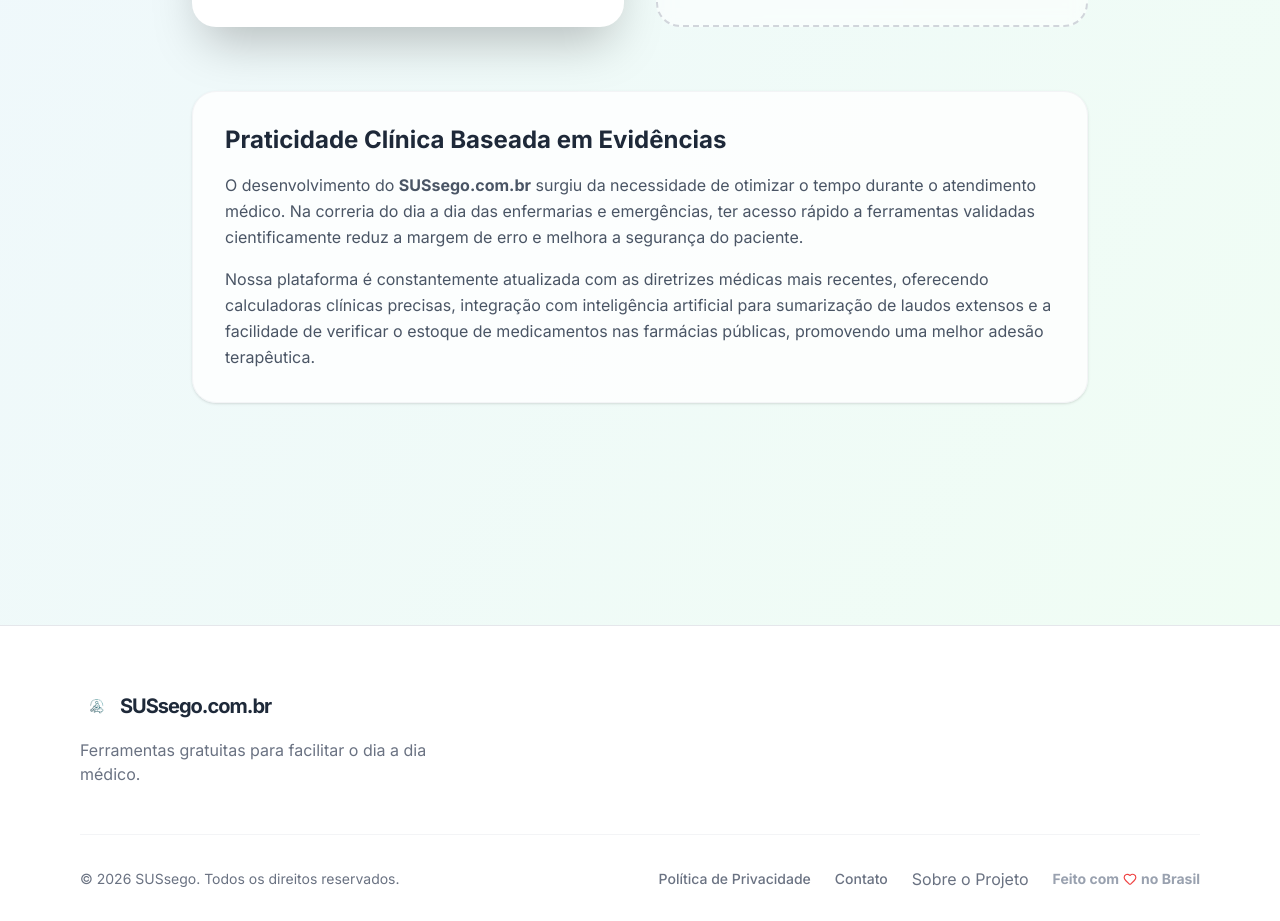
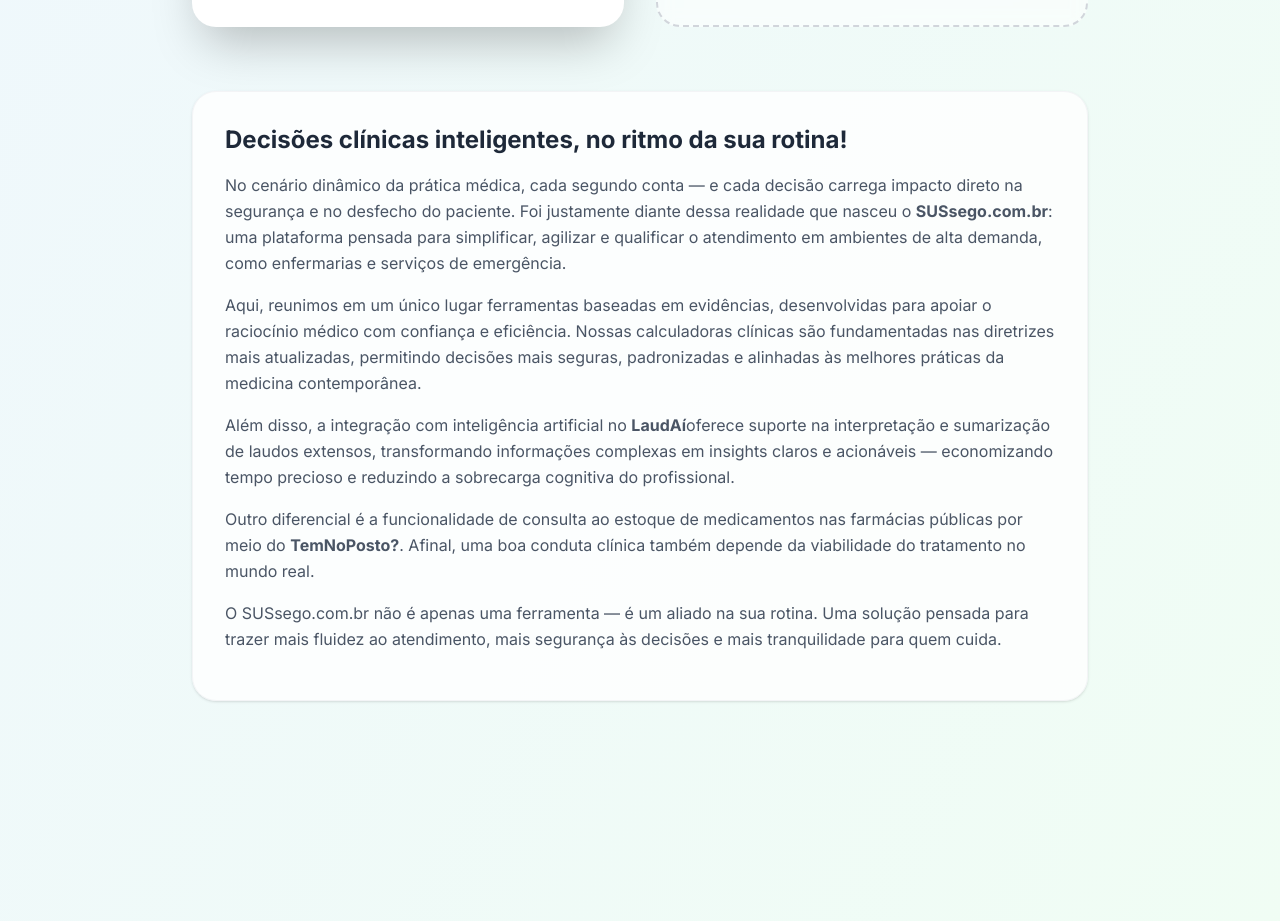
Before and after one commit to lucasvzack-sys/001, a React (Vite) app: page / in a window 1280 px wide. Shown: the part 1360-2281 px from the top of the page. Built offline with nearby package versions, Linux system fonts and the light colour scheme.

Commit message:
Update Portal.tsx

```diff
--- a/src/components/Portal.tsx
+++ b/src/components/Portal.tsx
@@ -120,12 +120,21 @@ export default function Portal({ onNavigate }: PortalProps) {
           </div>
 
           <div className="mt-16 text-left bg-white/80 p-8 rounded-3xl shadow-sm border border-gray-100">
-            <h2 className="text-2xl font-bold text-gray-800 mb-4">Praticidade Clínica Baseada em Evidências</h2>
+            <h2 className="text-2xl font-bold text-gray-800 mb-4">Decisões clínicas inteligentes, no ritmo da sua rotina!</h2>
             <p className="text-gray-600 mb-4 leading-relaxed">
-              O desenvolvimento do <strong>SUSsego.com.br</strong> surgiu da necessidade de otimizar o tempo durante o atendimento médico. Na correria do dia a dia das enfermarias e emergências, ter acesso rápido a ferramentas validadas cientificamente reduz a margem de erro e melhora a segurança do paciente.
+              No cenário dinâmico da prática médica, cada segundo conta — e cada decisão carrega impacto direto na segurança e no desfecho do paciente. Foi justamente diante dessa realidade que nasceu o <strong>SUSsego.com.br</strong>: uma plataforma pensada para simplificar, agilizar e qualificar o atendimento em ambientes de alta demanda, como enfermarias e serviços de emergência.
             </p>
-            <p className="text-gray-600 leading-relaxed">
-              Nossa plataforma é constantemente atualizada com as diretrizes médicas mais recentes, oferecendo calculadoras clínicas precisas, integração com inteligência artificial para sumarização de laudos extensos e a facilidade de verificar o estoque de medicamentos nas farmácias públicas, promovendo uma melhor adesão terapêutica.
+            <p className="text-gray-600 mb-4 leading-relaxed">
+              Aqui, reunimos em um único lugar ferramentas baseadas em evidências, desenvolvidas para apoiar o raciocínio médico com confiança e eficiência. Nossas calculadoras clínicas são fundamentadas nas diretrizes mais atualizadas, permitindo decisões mais seguras, padronizadas e alinhadas às melhores práticas da medicina contemporânea.
+             </p>
+            <p className="text-gray-600 mb-4 leading-relaxed">
+              Além disso, a integração com inteligência artificial no <strong>LaudAí</strong>oferece suporte na interpretação e sumarização de laudos extensos, transformando informações complexas em insights claros e acionáveis — economizando tempo precioso e reduzindo a sobrecarga cognitiva do profissional.
+            </p>
+            <p className="text-gray-600 mb-4 leading-relaxed">
+              Outro diferencial é a funcionalidade de consulta ao estoque de medicamentos nas farmácias públicas por meio do <strong>TemNoPosto?</strong>. Afinal, uma boa conduta clínica também depende da viabilidade do tratamento no mundo real.
+            </p>
+             <p className="text-gray-600 mb-4 leading-relaxed">
+              O SUSsego.com.br não é apenas uma ferramenta — é um aliado na sua rotina. Uma solução pensada para trazer mais fluidez ao atendimento, mais segurança às decisões e mais tranquilidade para quem cuida.
             </p>
           </div>
           {/* ========================================== */}
```
